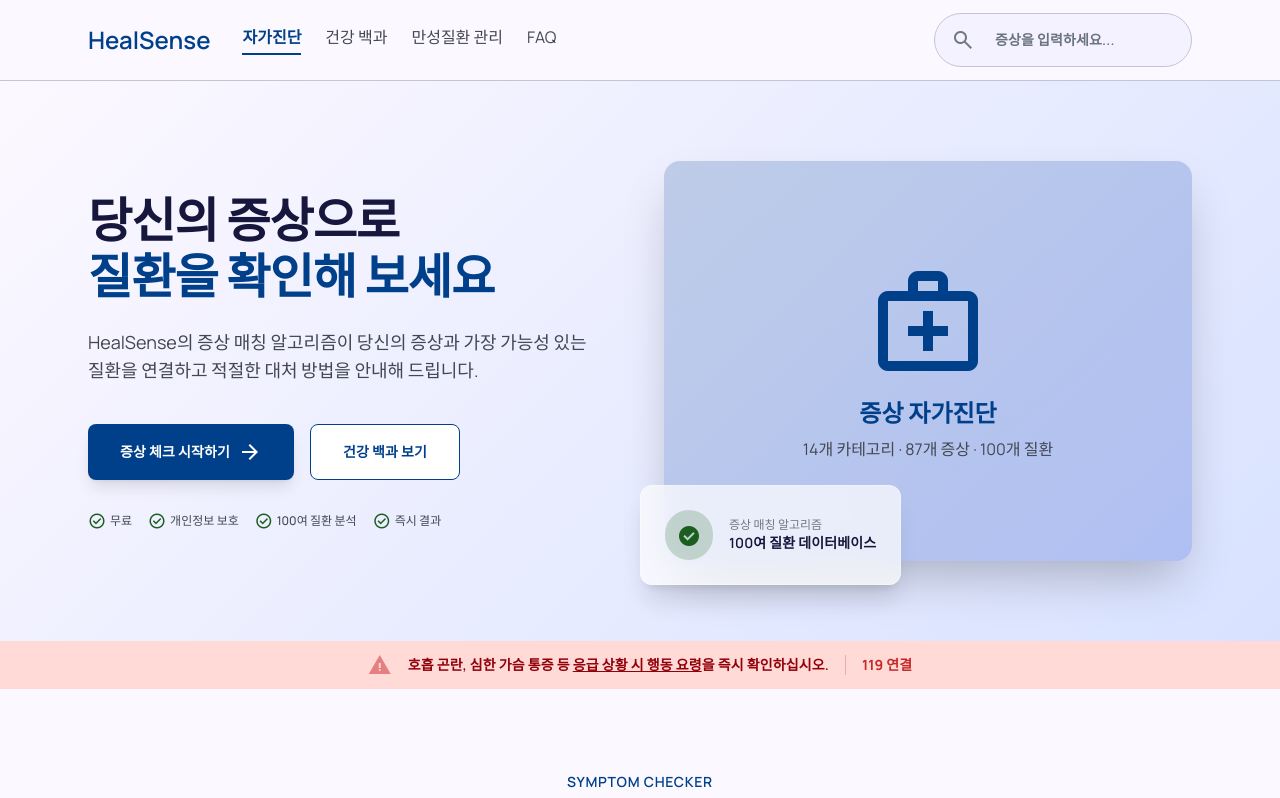
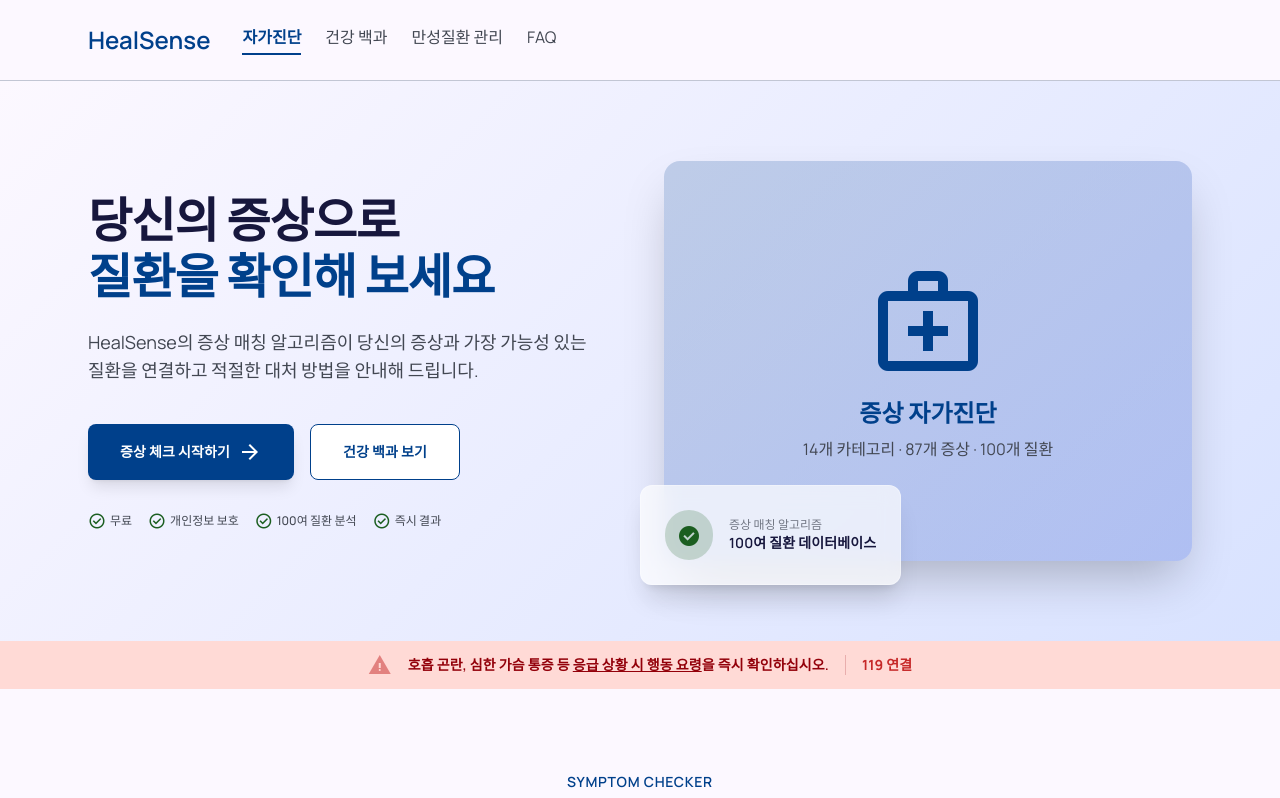
Before and after one commit to flffkaos-pixel/SelfCheck, a plain HTML site: page index.html in a window 1280 px wide. Shown: the top 798 px of the page. Drawn offline with nearby package versions, Linux system fonts and the light colour scheme.

Commit message:
fix: remove search bar from navbar

```diff
--- a/index.html
+++ b/index.html
@@ -287,10 +287,6 @@
 </nav>
 </div>
 <div class="flex items-center gap-4">
-<div class="hidden lg:flex items-center bg-surface-container-low px-4 py-2 rounded-full border border-outline-variant focus-within:border-primary">
-<span class="material-symbols-outlined text-outline">search</span>
-<input id="navSearch" class="bg-transparent border-none focus:ring-0 text-label-md ml-2 w-48 outline-none" placeholder="증상을 입력하세요..." type="text"/>
-</div>
 <button id="mobileMenuBtn" class="md:hidden material-symbols-outlined text-on-surface" aria-label="메뉴">menu</button>
 </div>
 </div>
```
